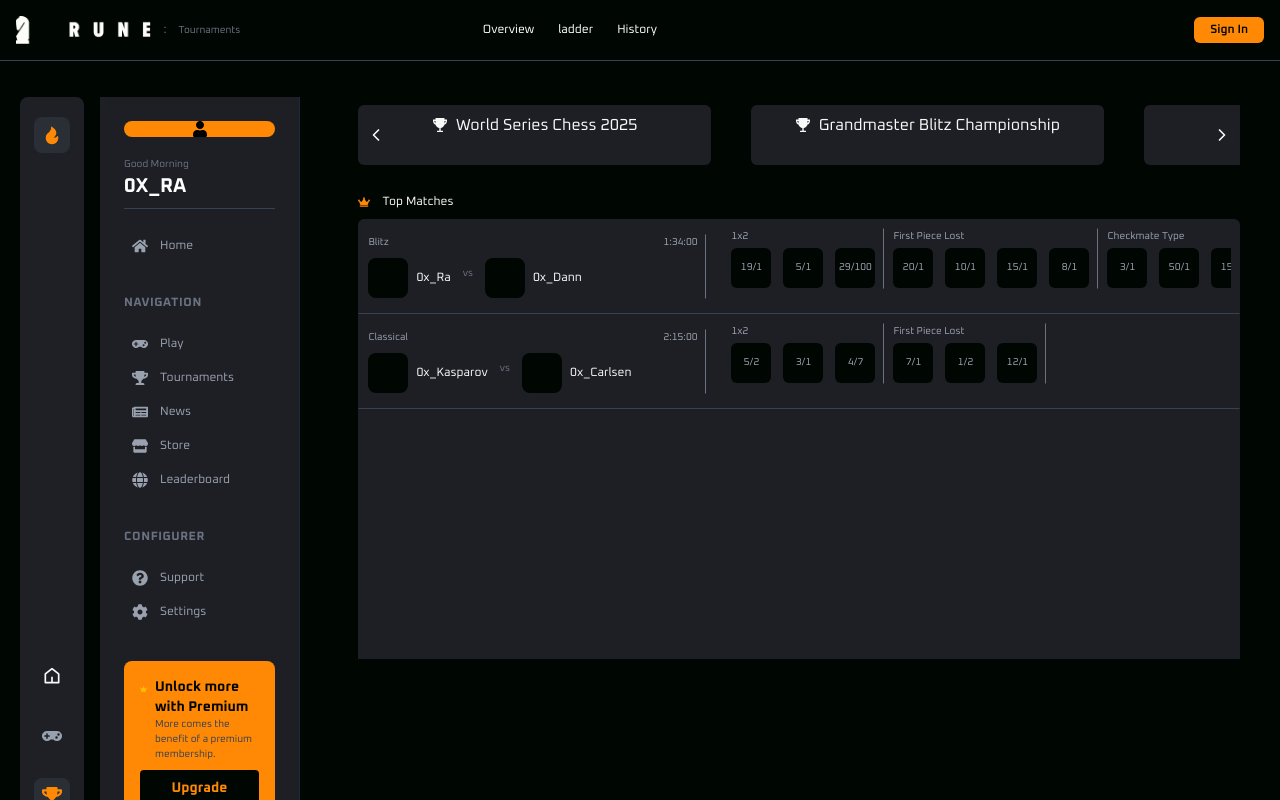
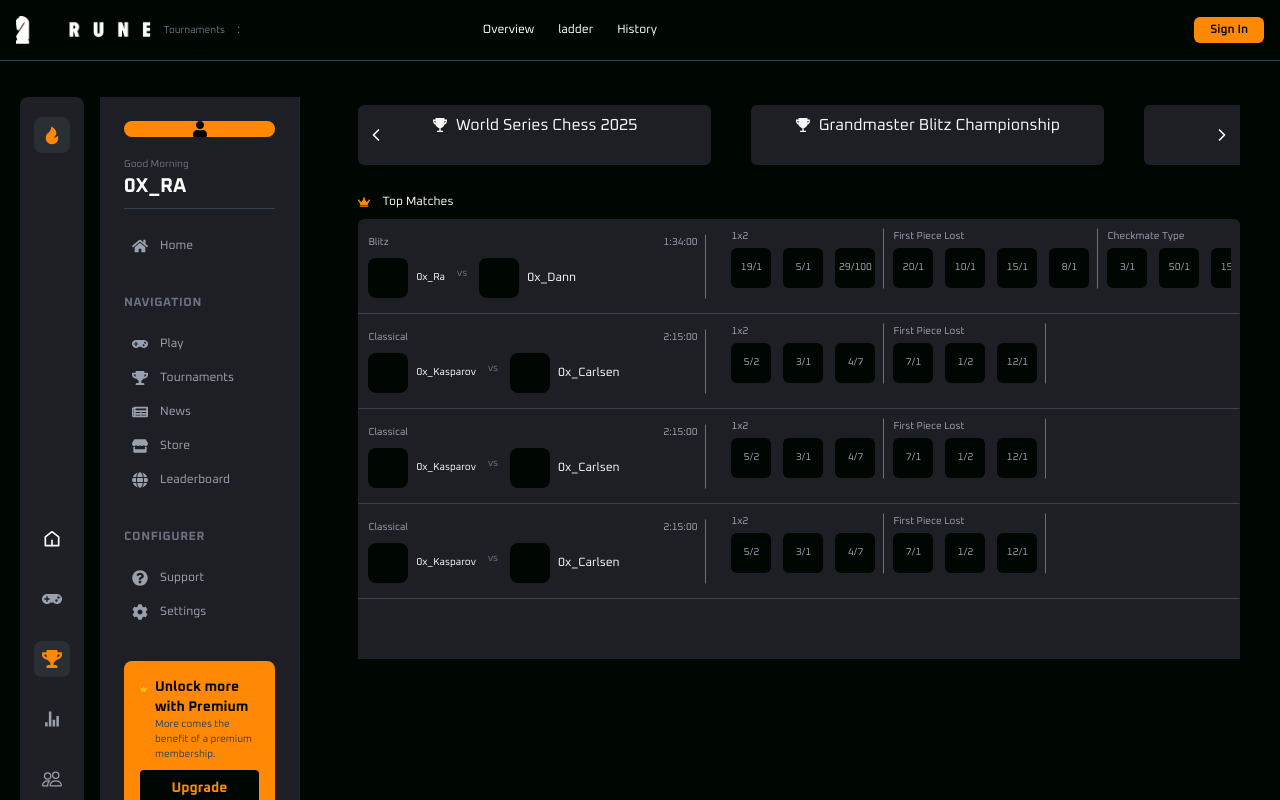
Before and after one commit to Remy-Arinze/rune_webapp, a Next.js app: page /matches in a window 1280 px wide. Built offline with nearby package versions, Linux system fonts and the light colour scheme.

Commit message:
fix: handled merge conflicts

```diff
--- a/app/components/Nav.tsx
+++ b/app/components/Nav.tsx
@@ -4,6 +4,7 @@ import Image from "next/image";
 import Logo from "./../../public/assets/logo.png";
 import {  FaBell } from "react-icons/fa";
 import Link from "next/link";
+import { CiMenuBurger } from "react-icons/ci";
 
 const Nav = () => {
 	const  [isSignedIn] = useState(false);
@@ -11,9 +12,9 @@ const Nav = () => {
 		<nav className="bg-[var(--background)] text-white w-full absolute z-100 fixed top-0  p-4 flex items-center justify-between border-b border-gray-700">
 			<div className="flex items-center space-x-20">
 				<div className="flex items-center space-x-3">
-					<Image src={Logo} alt="logo" className="w-[35%]" />
-					<p className="text-[12px] text-gray-500">:</p>
-					<p className="text-[10px] text-gray-500">Tournaments</p>
+					<Image src={Logo} alt="logo" className="md:w-[35%] w-[50%]" />
+					<p className="md:flex hidden text-[10px] text-gray-500">Tournaments</p>
+					<p className="md:flex hidden text-[12px] text-gray-500">:</p>
 				</div>
 				<div className="hidden md:flex space-x-6">
 					<a href="#" className="hover:text-blue-400 text-[12px]">
@@ -28,7 +29,7 @@ const Nav = () => {
 				</div>
 			</div>
 
-			<div className="flex items-center space-x-4">
+			<div className="hidden md:flex items-center space-x-4">
 			{
 				isSignedIn ?
 
@@ -38,6 +39,8 @@ const Nav = () => {
 				<p className="text-[12px] py-1 px-4 text-[var(--background)] font-semibold bg-orange-400 rounded-md">Sign In</p></Link>
 			}
 			</div>
+
+			<CiMenuBurger className="md:hidden text-white" />
 		</nav>
 	);
 };
--- a/app/components/landing_page/landing_page_swiper.tsx
+++ b/app/components/landing_page/landing_page_swiper.tsx
@@ -24,14 +24,14 @@ export default function Carousel() {
         }}
         loop={true}
         speed={1000}
-        className="h-[250px] rounded-xl"
+        className="md:h-[250px] rounded-xl"
       >
         {[1, 2, 3, 4].map((item) => (
           <SwiperSlide key={item} className="bg-gray-800 flex items-center justify-center">
             <Image
               src={slideone}
               alt={`Slide ${item}`}
-              className="w-full h-full object-cover"
+              className="w-full object-cover"
               priority={item === 1} // Only prioritize first image
             />
           </SwiperSlide>
--- a/app/components/marketpplace/nft_component.tsx
+++ b/app/components/marketpplace/nft_component.tsx
@@ -11,7 +11,7 @@ interface props{
 
 export default function NFTCOMPONENT({name,price,item}:props) {
     return (
-        <div className='px-1 py-3 w-[120px] bg-[var(--dark)] rounded-lg'>
+        <div className='px-1 py-3 flex-shrink-0 w-[120px] bg-[var(--dark)] rounded-lg'>
             <div className=' mb-3 relative text-[50px] w-full h-[70px] flex items-center justify-center'>
                 {item}
             </div>
--- a/app/components/tournaments.tsx/tournament_card.tsx
+++ b/app/components/tournaments.tsx/tournament_card.tsx
@@ -17,22 +17,22 @@ interface props{
 
 export default function TournamentCard({title,subtitle,index,stake,slot,image,date,width,height}:props) {
   return (
-         <div className={`flex-shrink-0 ${width ? width : "w-[35%]"} ${height ? height : ""}`} >
+         <div className={`flex-shrink-0 ${width ? width : "md:w-[35%] w-[80%]"} ${height ? height : ""}`} >
                                 <div key={index} className="bg-[var(--dark)] p-2 rounded-lg">
-                                <div>
-                                    <Image src={image} alt="" className=" h-[100px]"/>
+                                <div className='bg-[var(--background)]'>
+                                    <Image src={image} alt="" className=" h-[100px] object-contain"/>
                                 </div>
                                 <p className="capitalise text-gray-400 text-[10px]">
                                     {date}
                                 </p>
-                                <p className="text-md Capitalise ">
+                                <p className="text-[12px] md:text-md Capitalise ">
                                     {title }
                                 </p>
                                 <p className="text-gray-400 text-[11px]">
                                     {subtitle || "Completed"}
                                 </p>
 
-                                <div className="flex items-center mt-5 py-1 rounded-md space-x-3 bg-[var(--background)]">
+                                <div className="flex items-center md:mt-5 mt-1 py-1 rounded-md space-x-3 bg-[var(--background)]">
                                     <div className="bg-orange-500 font-semibold text-[var(--background)] flex items-center justify-center py-2 flex-1 rounded-br-[15px] rounded-bl-md rounded-tl-md text-[10px]">
                                         <p>{stake}</p>
                                     </div>
--- a/app/matches/page.tsx
+++ b/app/matches/page.tsx
@@ -153,6 +153,56 @@ const Matches: React.FC = () => {
           ]
         }
       }
+    },
+    {
+      id: 3,
+      player_one: "0x_Kasparov",
+      player_two: "0x_Carlsen",
+      time_remaining: "2:15:00",
+      game_type: "Classical",
+      bets: {
+        match_winner: {
+          title: "1x2",
+          options: [
+            { label: "Player 1 Win", odds: "5/2" },
+            { label: "Draw", odds: "3/1" },
+            { label: "Player 2 Win", odds: "4/7" }
+          ]
+        },
+        piece_loss: {
+          title: "First Piece Lost",
+          options: [
+            { label: "Player 1 Rook", odds: "7/1" },
+            { label: "Player 1 Pawn", odds: "1/2" },
+            { label: "Player 2 Queen", odds: "12/1" }
+          ]
+        }
+      }
+    },
+    {
+      id: 4,
+      player_one: "0x_Kasparov",
+      player_two: "0x_Carlsen",
+      time_remaining: "2:15:00",
+      game_type: "Classical",
+      bets: {
+        match_winner: {
+          title: "1x2",
+          options: [
+            { label: "Player 1 Win", odds: "5/2" },
+            { label: "Draw", odds: "3/1" },
+            { label: "Player 2 Win", odds: "4/7" }
+          ]
+        },
+        piece_loss: {
+          title: "First Piece Lost",
+          options: [
+            { label: "Player 1 Rook", odds: "7/1" },
+            { label: "Player 1 Pawn", odds: "1/2" },
+            { label: "Player 2 Queen", odds: "12/1" }
+          ]
+        }
+      }
     }
   ];
 
@@ -167,12 +217,12 @@ const Matches: React.FC = () => {
   };
 
   return (
-    <div className='pr-10'>
+    <div className='md:pr-10 mt-5 md:mt-0'>
       <HorizontalScrollContainer>
         {topTournaments.map((tournament, index) => (
           <div
             key={index}
-            className='flex-shrink-0 w-[40%] p-2 bg-[var(--dark)] rounded-md mr-10 flex flex-col items-center justify-center'
+            className='flex-shrink-0 md:w-[40%] w-[60%] p-2 bg-[var(--dark)] rounded-md mr-10 flex flex-col items-center justify-center'
           >
             <div className='flex space-x-2 mb-5 items-center'>
               <IoTrophySharp />
@@ -186,22 +236,22 @@ const Matches: React.FC = () => {
         <span className='mr-3'><FaCrown color='var(--primary)'/></span> Top Matches
       </p>
 
-      <div className='bg-[var(--dark)] h-[55dvh] overflow-y-scroll no-scrollbar mt-2 rounded-t-md'>
+      <div className='bg-[var(--dark)] md:h-[55dvh] h-[60dvh] overflow-y-scroll no-scrollbar mt-2 rounded-t-md'>
         {wagers.map((wager) => (
           <div key={wager.id} className='flex py-2 px-2 items-center border-[transparent] border border-b-gray-700'>
-            <div className='w-[40%] border-[transparent] border border-r-gray-500 pr-2'>
+            <div className='md:w-[40%] border-[transparent] border border-r-gray-500 pr-2'>
               <p className='text-[10px] text-gray-400 flex items-center justify-between'>
                 {wager.game_type} <span>{wager.time_remaining}</span>
               </p>
-              <div className='flex items-center space-x-3'>
+              <div className='flex items-center md:space-x-3 space-x-2'>
                 <div className='flex items-center space-x-2 mt-2'>
-                  <div className='h-10 w-10 rounded-lg bg-[var(--background)]'></div>
-                  <p className='text-[12px]'>{wager.player_one}</p>
+                  <div className='h-5 w-5 md:h-10 md:w-10 rounded-lg bg-[var(--background)]'></div>
+                  <p className='mdLtext-[12px] text-[10px]'>{wager.player_one}</p>
                 </div>
-                <p className='text-gray-500 text-[10px]'>vs</p>
+                <p className='text-gray-500 md:text-[10px] text-[9px]'>vs</p>
                 <div className='flex items-center space-x-2 mt-2'>
-                  <div className='h-10 w-10 rounded-lg bg-[var(--background)]'></div>
-                  <p className='text-[12px]'>{wager.player_two}</p>
+                  <div className='h-5 w-5 md:h-10 md:w-10 rounded-lg bg-[var(--background)]'></div>
+                  <p className='md:text-[12px] text-[10px]'>{wager.player_two}</p>
                 </div>
               </div>
             </div>
--- a/app/news/page.tsx
+++ b/app/news/page.tsx
@@ -159,25 +159,20 @@ const chessNewsData: ChessNewsItem[] = [
 
 export default function ChessNewsPage() {
   return (
-    <div className="container mx-auto pr-4">
+    <div className="mx-auto mt-5 md:mt-0 md:pr-10">
       {/* Header with search and filters */}
-      <div className="flex flex-col sm:flex-row items-center justify-between mb-8 gap-4">
-        <h1 className="text-2xl font-bold ">NEWS</h1>
-        <div className='flex items-center space-x-4'>
-          <div className="w-full sm:w-64">
+        <div className='flex items-center justify-end space-x-2'>
             <SearchInput />
-          </div>
-          <button className="p-2 rounded-full hover:bg-gray-100">
-            <IoFilter className="text-gray-600 text-xl" />
+          <button className="p-2 rounded-full hover:bg-gray-700">
+            <IoFilter className="text-gray-600 text-md" />
           </button>
-          <button className="p-2 rounded-full hover:bg-gray-100">
-            <VscSettings className="text-gray-600 text-xl" />
+          <button className="p-2 rounded-full hover:bg-gray-700">
+            <VscSettings className="text-gray-600 text-md" />
           </button>
         </div>
-      </div>
 
       {/* News grid */}
-      <div className='grid grid-cols-1 md:grid-cols-2 lg:grid-cols-3 gap-6'>
+      <div className='grid grid-cols-1 md:grid-cols-2 lg:grid-cols-3 gap-6 mt-5'>
         {chessNewsData.map((newsItem) => (
           <div key={newsItem.id} className=" px-4 py-4 bg-[var(--dark)] rounded-[20px] shadow-md overflow-hidden hover:shadow-lg transition-shadow duration-300">
             <div className='flex items-center justify-between mb-5'>
--- a/app/page.tsx
+++ b/app/page.tsx
@@ -34,12 +34,12 @@ const LandingPage = () => {
     ]
 
     return (
-        <div className=" h-[80dvh] overflow-y-scroll no-scrollbar bg-[var(--background)] pr-10">
+        <div className=" md:h-[80dvh] overflow-y-scroll no-scrollbar bg-[var(--background)] md:pr-10 md:mt-0 mt-5">
             <Carousel />
 
             {/* Main Content Grid */}
-            <div className="mt-10">
-                <HorizontalScrollContainer className="">
+            <div className="md:mt-10">
+                {/* <HorizontalScrollContainer className="">
                     {guilds.map((guild,index) => (
                         <div
                             key={index+1}
@@ -49,10 +49,10 @@ const LandingPage = () => {
                             <p className="font-bold">{guild.title}</p>
                         </div>
                     ))}
-                </HorizontalScrollContainer>
+                </HorizontalScrollContainer> */}
 
-                <div className="flex item-start justify-between mt-10">
-                    <div className="w-[75%]">
+                <div className="flex item-start justify-between">
+                    <div className="w-full md:w-[75%]">
                         <HeaderComponent title={"Featured Tournaments"} path="/tournaments/all"  />
                         <HorizontalScrollContainer className="mt-1 no-scrollbar">
                             {tournaments.map((tournament, index) => (
@@ -64,7 +64,7 @@ const LandingPage = () => {
                             ))}
                         </HorizontalScrollContainer>
 
-						<div className="mt-20">
+						<div className="md:mt-20 mt-10">
 						<HeaderComponent title={"Top Matches"} path="/matches" />
                         <HorizontalScrollContainer className="mt-1 no-scrollbar">
                             {tournaments.map((_,index) => (
@@ -94,7 +94,7 @@ const LandingPage = () => {
                         </HorizontalScrollContainer>
 						</div>
                     </div>
-                    <div className="bg-[var(--dark)] rounded-lg w-[20%] h-[130px]"></div>
+                    <div className="hidden md:flex bg-[var(--dark)] rounded-lg w-[20%] h-[130px]"></div>
                 </div>
             </div>
         </div>
--- a/app/providers.tsx
+++ b/app/providers.tsx
@@ -1,20 +1,28 @@
 "use client";
-import React from "react";
+import React, { useState } from "react";
 import { Provider } from "react-redux";
 import { store } from "@/store";
 import Sidebar from "./components/sidebar/Sidebar";
 
 export function Providers({ children }: { children: React.ReactNode }) {
 
+	const [isSidebarVisible, setIsSidebarVisible] = useState(false);
+	// const [isMainSidebarExpanded,setIsMainSidebarExpanded] = useState(true);
+
+	const toggleSidebar = () => {
+		setIsSidebarVisible(!isSidebarVisible);
+	};
+
+
 	return (
 		<Provider store={store}>
 			<section className="flex mx-auto pt-5">
 
-					<div className=" h-[calc(100vh-80px)] fixed overflow-y-scroll no-scrollbar">
+					<div className="hidden md:flex md:h-[calc(100vh-80px)] h-full z-10 fixed overflow-y-scroll no-scrollbar">
 						<Sidebar />
 					</div>
 
-				<div className={  "w-[72%] ml-[28%] "}>
+				<div className={ "md:w-[72%] md:ml-[28%] w-full md:px-0 px-3 md:mb-0 mb-10"}>
 					{children}
 				</div>
 			</section>
--- a/app/store/page.tsx
+++ b/app/store/page.tsx
@@ -6,27 +6,28 @@ import NFT from '../../public/assets/nft.png'
 import NFTCOMPONENT from '../components/marketpplace/nft_component'
 import { IoFlame } from 'react-icons/io5'
 import { FaChessBishop, FaChessBoard, FaChessKing } from 'react-icons/fa'
+import { HorizontalScrollContainer } from '../components/horizontal_scroll'
 
 
 
 
 export default function Marketplace() {
   return (
-    <div className=' h-[80dvh] overflow-y-scroll no-scrollbar mr-10'>
+    <div className='md:h-[80dvh] mt-5 md:mt-0 overflow-y-scroll no-scrollbar md:mr-10'>
         <div className='w-full'>
         <Image src={Hero} alt="logo" className='w-full' />
         </div>
 
 
-<p className='mt-5 mb-2 text-[12px] flex items-center space-x-2'> < IoFlame size={18} className='text-[var(--primary)]'/> Hot Items</p>
-        <div className='flex items-center space-x-3'>
-           <NFTCOMPONENT item={<Image src={NFT} alt="logo" className='w-[80%]' />} name={"Rooks Rarity"} price={0.1123}/>
-           <NFTCOMPONENT item={<FaChessBishop/>} name={"Queens Crown"} price={10.00}/>
-           <NFTCOMPONENT item={<FaChessBoard className='text-[var(--primary)]'/>} name={"Circle Of Kings"} price={100.00} />
-           <NFTCOMPONENT item={<FaChessKing />} name={"QUEENS CROWN"} price={400.0}/>
-           <NFTCOMPONENT item={<FaChessKing />} name={"QUEENS CROWN"} price={400.0}/>
-           <NFTCOMPONENT item={<FaChessKing />} name={"QUEENS CROWN"} price={400.0}/>
-        </div>
+<p className='mt-5 mb-2 text-[12px] flex items-center space-x-3'> < IoFlame size={18} className='text-[var(--primary)]'/> Hot Items</p>
+        <HorizontalScrollContainer >
+          <NFTCOMPONENT item={<Image src={NFT} alt="logo" className='md:w-[80%] w-[50%]' />} name={"Rooks Rarity"} price={0.1123}/>
+          <NFTCOMPONENT item={<FaChessBishop/>} name={"Queens Crown"} price={10.00}/>
+          <NFTCOMPONENT item={<FaChessBoard className='text-[var(--primary)]'/>} name={"Circle Of Kings"} price={100.00} />
+          <NFTCOMPONENT item={<FaChessKing />} name={"QUEENS CROWN"} price={400.0}/>
+          <NFTCOMPONENT item={<FaChessKing />} name={"QUEENS CROWN"} price={400.0}/>
+          <NFTCOMPONENT item={<FaChessKing />} name={"QUEENS CROWN"} price={400.0}/>
+        </HorizontalScrollContainer>
     </div>
   )
 }
--- a/app/tournaments/all/page.tsx
+++ b/app/tournaments/all/page.tsx
@@ -2,6 +2,7 @@ import SearchInput from '@/app/components/search'
 import React from 'react'
 import TournamentCard from "../../components/tournaments.tsx/tournament_card";
 import NFT from '../../../public/assets/nft.png'
+import { HorizontalScrollContainer } from '@/app/components/horizontal_scroll';
 
 
 
@@ -12,18 +13,18 @@ export default function AllTournaments() {
 		{image:NFT, title:"Winter Chess Games Austria", subtitle:"compete for a chance to win the ultimate in the austrian open", date: "Sat 11 Jan",stake:"10,0000 RUNE"  , Slots:'32'},
 	];
   return (
-    <div >
+    <div className='md:pr-10 md:mt-0 mt-5'>
         <div className='flex items-center justify-start'>
         <SearchInput />
         </div>
 
         <div className="mt-10">
-          <p className='text-[14px]'>Recommended for you</p>
-          <div className='flex items-center space-x-3 '>
+          <p className='md:text-[14px] text-[11px]'>Recommended for you</p>
+          <HorizontalScrollContainer >
           {RecommendedTournaments.map((tournament, index) => (
-              <TournamentCard key={index} height='h-[100px]' image={tournament.image} title={tournament.title} subtitle={tournament.subtitle} stake={tournament.stake} slot={tournament.Slots} date={tournament.date} index={index} />
+              <TournamentCard key={index} height='md:h-[100px]' image={tournament.image} title={tournament.title} subtitle={tournament.subtitle} stake={tournament.stake} slot={tournament.Slots} date={tournament.date} index={index} />
             ))}
-          </div>
+          </HorizontalScrollContainer>
         </div>
     </div>
   )
--- a/app/tournaments/page.tsx
+++ b/app/tournaments/page.tsx
@@ -15,9 +15,9 @@ const TournamentsPage = () => {
   ];
 
   return (
-    <div className="text-white pr-5 h-[80dvh] overflow-y-scroll no-scrollbar">
+    <div className="text-white md:mt-0 mt-5 md:pr-10 md:h-[80dvh] overflow-y-scroll no-scrollbar">
       {/* Header Section with Improved Background */}
-      <div className="relative mb-8 h-[300px] overflow-hidden rounded-lg">
+      <div className="relative mb-8  md:h-[300px] overflow-hidden rounded-lg">
         {/* Background Image */}
         <div className="absolute inset-0 z-0">
           <Image
@@ -27,13 +27,13 @@ const TournamentsPage = () => {
             objectFit="cover"
             quality={100}
             placeholder="blur"
-            className="opacity-80"
+            className=""
           />
           <div className="absolute inset-0 bg-black/30"></div>
         </div>
 
         {/* Content */}
-        <div className="relative z-10 flex h-full items-center px-5 py-5 space-x-4">
+        <div className="relative z-10 flex h-full items-center md:px-5 md:py-5 space-x-4">
           <div className="w-[15%] min-w-[100px]">
             <Image
               src={Knight}
@@ -46,29 +46,29 @@ const TournamentsPage = () => {
           </div>
 
           <div className="flex-1">
-            <h1 className="text-2xl font-bold">RUNE</h1>
-            <h2 className="text-xl font-semibold">
+            <h1 className="text-[10px] rounded p-1 bg-white w-[max-content] text-[var(--primary)]">5000+ Players</h1>
+            <h2 className="text-[13px] md:text-xl font-semibold">
               MAKE YOUR MOVE IN THE BIGGEST STAGES
             </h2>
-            <p className="text-gray-300 text-sm mb-6">
+            <p className="text-[10px] text-gray-300 md:text-sm md:mb-6 mb-3">
               Compete In Epic Tournaments On Rune And Win.
             </p>
 
             {/* Stats */}
             <div className="flex space-x-4">
-              <div className="bg-[var(--dark)] p-3 flex space-x-2 items-center rounded-lg backdrop-blur-sm">
+              <div className="bg-[var(--dark)] md:p-3 px-2 flex space-x-2 items-center rounded-lg backdrop-blur-sm">
                 <FaGamepad className="text-orange-400 text-lg" />
                 <div>
-                  <p className="text-sm font-bold">3200+</p>
-                  <p className="text-gray-300 text-xs">Players</p>
+                  <p className="text-[11px] md:text-sm font-bold">3200+</p>
+                  <p className="text-[10px] text-gray-300 md:text-xs">Matches</p>
                 </div>
               </div>
 
               <div className="bg-[var(--dark)] p-3 flex space-x-2 items-center rounded-lg backdrop-blur-sm">
                 <RiFireFill className="text-orange-400 text-lg" />
                 <div>
-                  <p className="text-sm font-bold">100+</p>
-                  <p className="text-gray-300 text-xs">Tournaments held</p>
+                  <p className=" text-[10px] md:text-sm font-bold">100+</p>
+                  <p className="text-[10px] text-gray-300 md:text-xs">Tournaments</p>
                 </div>
               </div>
             </div>
@@ -80,7 +80,7 @@ const TournamentsPage = () => {
       <div className="mt-2">
         <div className="flex items-start justify-between">
           <div>
-            <h3 className="text-[13px] mb-1 flex items-center">
+            <h3 className="text-[11px] md:text-[13px] mb-1 flex items-center">
               <FaTrophy className="mr-2" /> FEATURED TOURNAMENTS
             </h3>
             <p className="text-gray-500 text-[10px] mb-2">
```
Also changed, not shown: app/account/page.tsx (+6 -6 lines).
